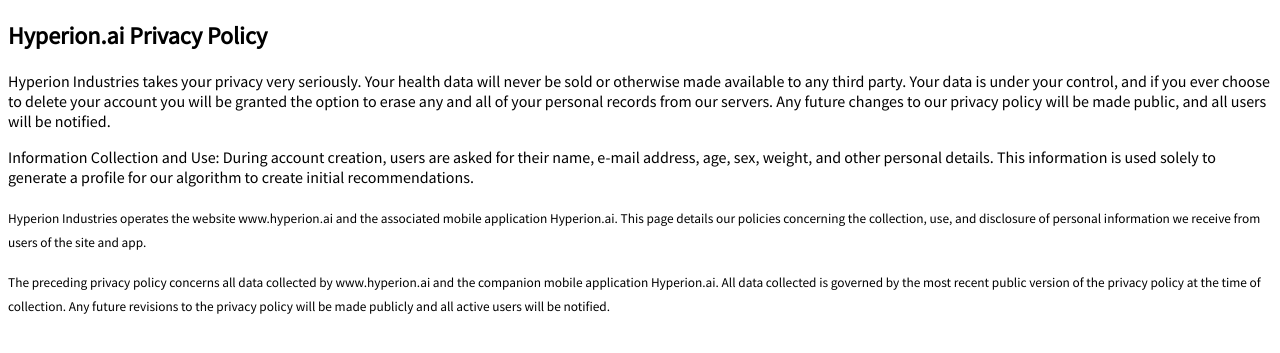
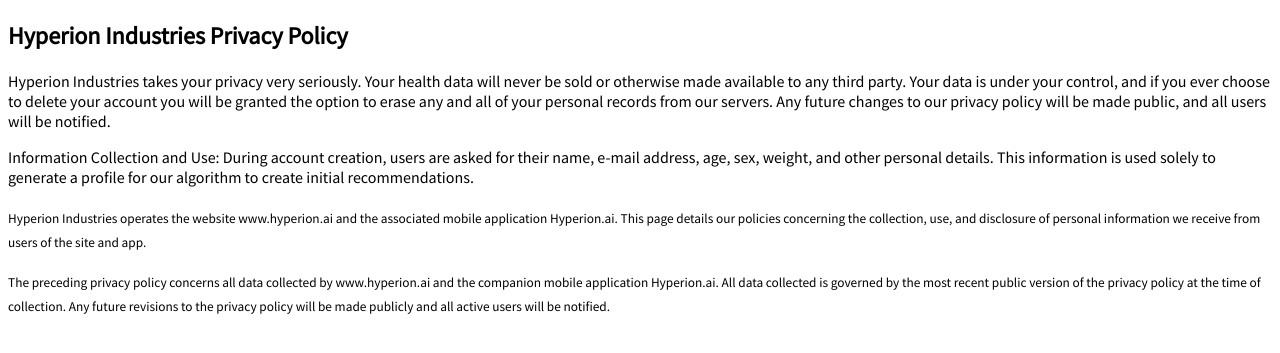
Before and after one commit to HyperionAI/about, a Jekyll site: the page built from privacy.md, in a window 1280 px wide. Shown: the top 353 px of the page. Built offline with Jekyll 4.4.1, drawn with Linux system fonts in a browser that asks for light colours; our own code applies the rules of GitHub Pages for plain Markdown files.

Commit message:
Update privacy.md

```diff
--- a/privacy.md
+++ b/privacy.md
@@ -1,4 +1,4 @@
-## Hyperion.ai Privacy Policy
+## Hyperion Industries Privacy Policy
 Hyperion Industries takes your privacy very seriously. Your health data will never be sold or otherwise made available to any third party. Your data is under your control, and if you ever choose to delete your account you will be granted the option to erase any and all of your personal records from our servers. Any future changes to our privacy policy will be made public, and all users will be notified.
 
 Information Collection and Use: During account creation, users are asked for their name, e-mail address, age, sex, weight, and other personal details. This information is used solely to generate a profile for our algorithm to create initial recommendations.
```
